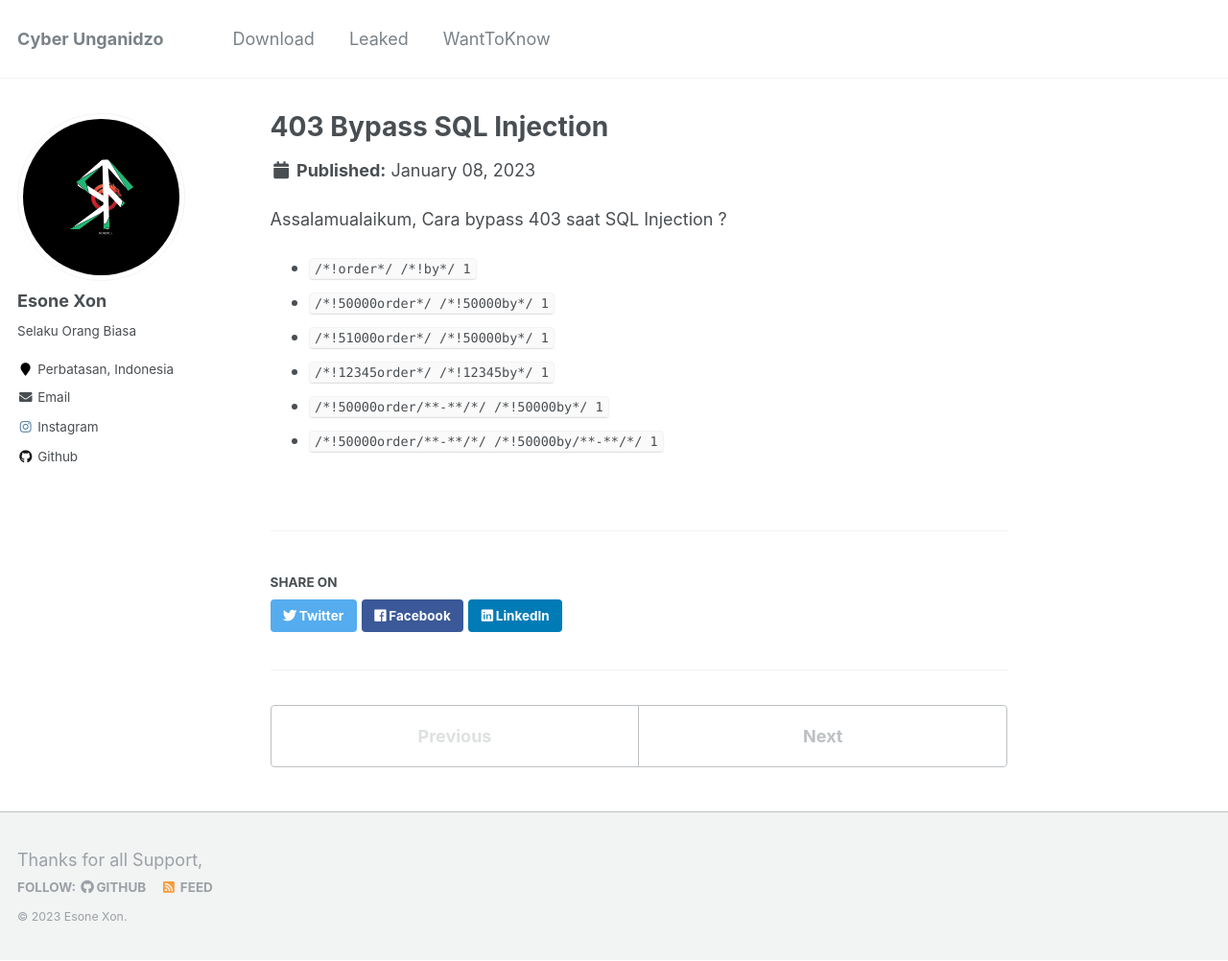
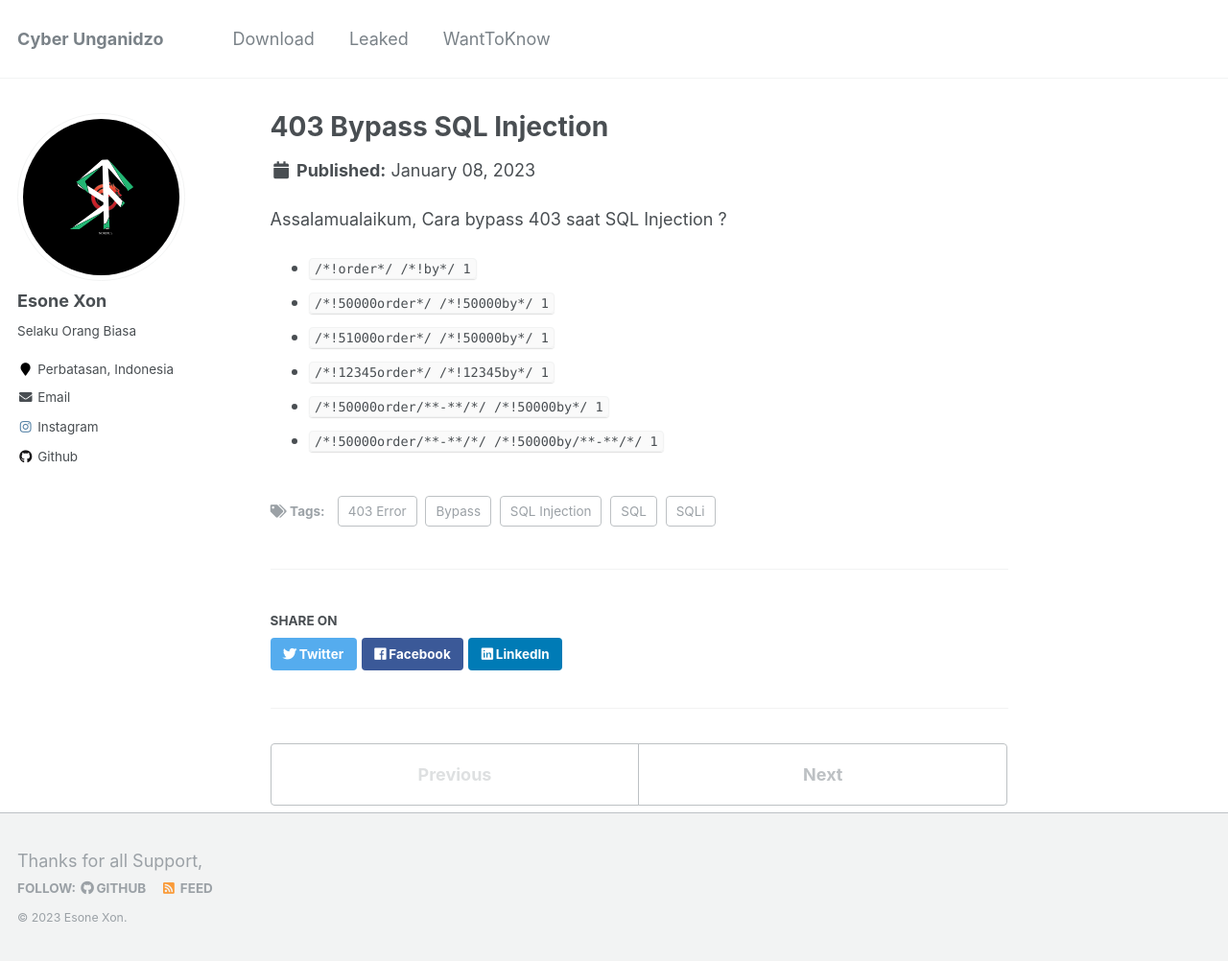
Before and after one commit to esoneXon/esoneXon.github.io, a Jekyll site: the page built from _wantToKnow/403BypassSQLI.md, in a window 1280 px wide and 1002 px high. Shown: the whole window at 96% size. Built offline with Jekyll 4.4.1, drawn with Linux system fonts in a browser that asks for light colours.

Commit message:
Update 403BypassSQLI.md

```diff
--- a/_wantToKnow/403BypassSQLI.md
+++ b/_wantToKnow/403BypassSQLI.md
@@ -2,6 +2,12 @@
 title: "403 Bypass SQL Injection"
 collection: wantToKnow
 permalink: /wantToKnow/403BSQLI/
+tags:
+  - SQL
+  - SQL Injection
+  - SQLi
+  - 403 Error
+  - Bypass
 ---
 
 Assalamualaikum, Cara bypass 403 saat SQL Injection ?
```
